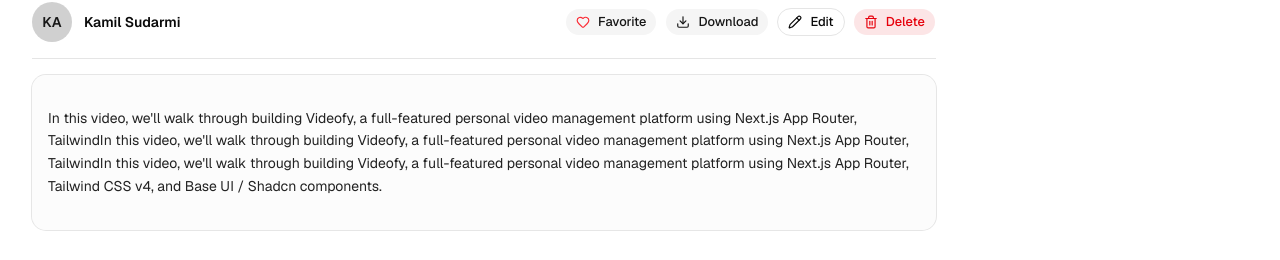
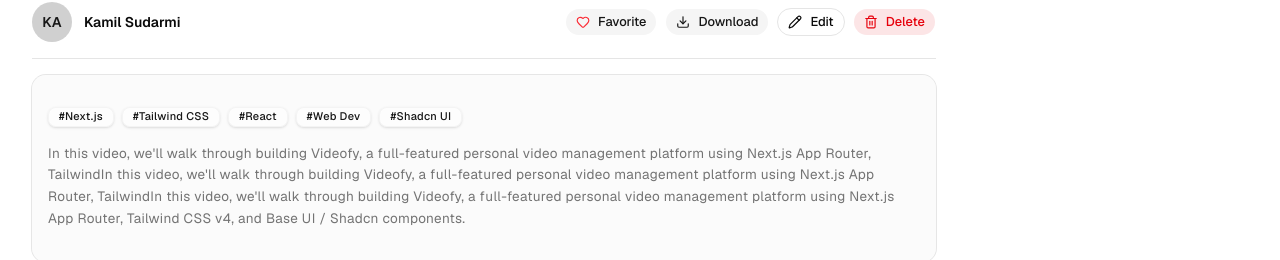
Before and after one commit to Lenovix-Studio/Videofy-fe, a Next.js app: page /watch/1 in a window 1280 px wide. Shown: the part 692-952 px from the top of the page. Built offline with nearby package versions, Linux system fonts and the light colour scheme.

Commit message:
add tags

```diff
--- a/app/watch/[id]/page.tsx
+++ b/app/watch/[id]/page.tsx
@@ -18,6 +18,7 @@
 import { Separator } from "@/components/ui/separator";
 import { Avatar, AvatarFallback, AvatarImage } from "@/components/ui/avatar";
 import { Header } from "@/components/header";
+import { Badge } from "@/components/ui/badge";
 
 interface PageProps {
   params: Promise<{
@@ -48,6 +49,7 @@
     },
     fileSize: "15.4 MB",
     source: "Local Storage",
+    tags: ["Next.js", "Tailwind CSS", "React", "Web Dev", "Shadcn UI"], // 2. Menambahkan array tags di sini
   };
 
   // Data dummy video terkait (Related Videos)
@@ -213,11 +215,27 @@
             </div>
 
             {/* Video Description Box */}
-            <Card className="mt-4 rounded-xl bg-muted/30 border-none shadow-none">
-              <CardContent className="p-4 text-sm space-y-2">
-                <p className="whitespace-pre-line leading-relaxed text-foreground/90">
-                  {currentVideo.description}
-                </p>
+            <Card className="mt-4 rounded-xl bg-muted/40 hover:bg-muted/50 dark:bg-muted/20 dark:hover:bg-muted/30 transition-all duration-200 border-none shadow-none overflow-hidden">
+              <CardContent className="p-4 space-y-3.5">
+                {/* Tags Row */}
+                <div className="flex flex-wrap gap-2">
+                  {currentVideo.tags.map((tag) => (
+                    <Badge
+                      key={tag}
+                      variant="secondary"
+                      className="bg-background/60 hover:bg-background dark:bg-background/30 dark:hover:bg-background/50 border border-border/40 text-primary font-medium tracking-wide text-[11px] px-2.5 py-0.5 rounded-md transition-colors cursor-pointer shadow-sm"
+                    >
+                      #{tag}
+                    </Badge>
+                  ))}
+                </div>
+
+                {/* Description Paragraph */}
+                <div className="pt-0.5">
+                  <p className="whitespace-pre-line text-[13.5px] leading-relaxed text-muted-foreground dark:text-foreground/80 font-normal tracking-wide">
+                    {currentVideo.description}
+                  </p>
+                </div>
               </CardContent>
             </Card>
           </div>
```
